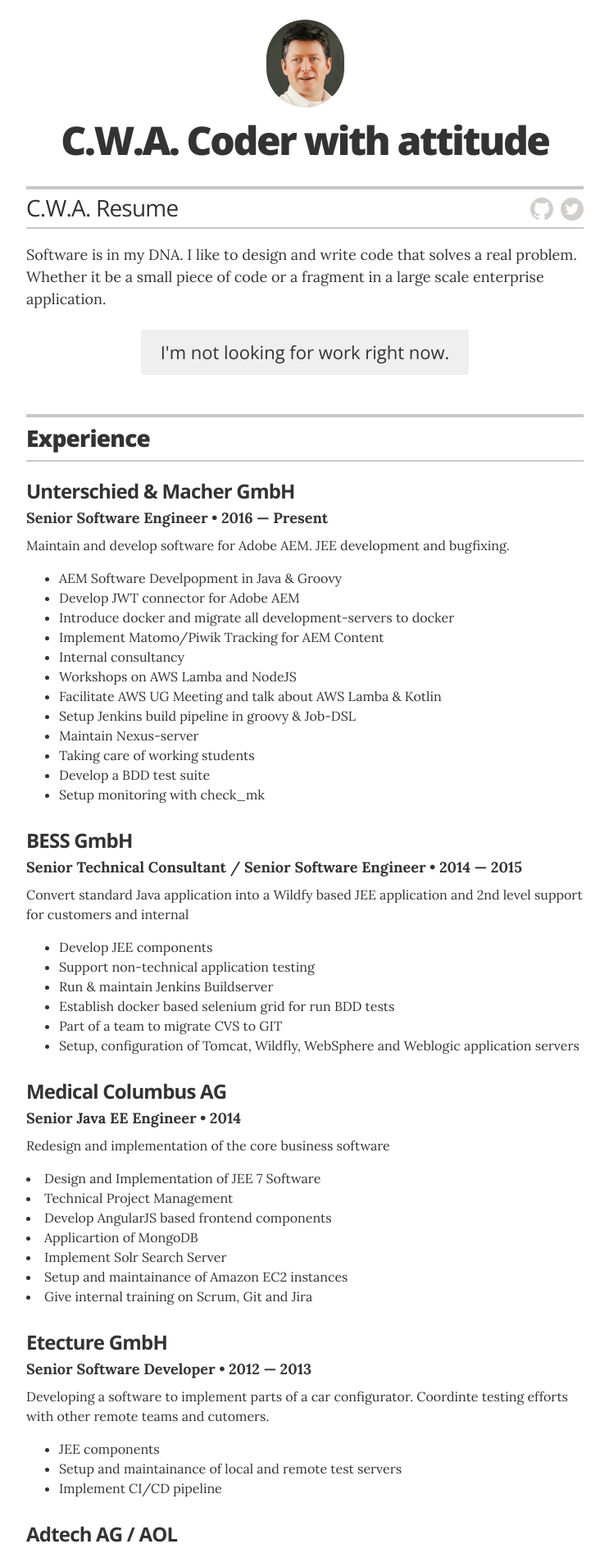
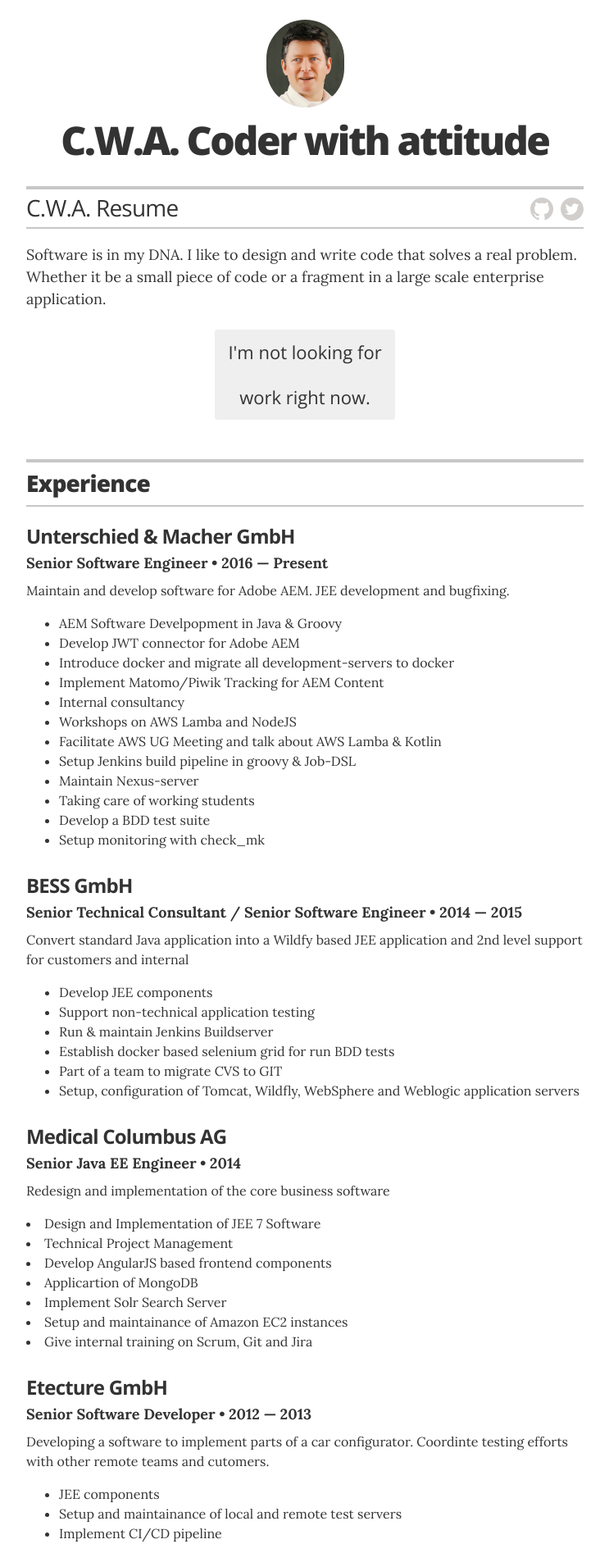
Before and after one commit to CWACoderWithAttitude/resume, a Jekyll site: the page built from index.html, in a window 1280 px wide. Shown: the top 1894 px of the page at 82% size, without its empty margins (268-1011 px from the left). Built offline with Jekyll 4.4.1, drawn with Linux system fonts in a browser that asks for light colours.

Commit message:
Fix info-box

```diff
--- a/_sass/_resume.scss
+++ b/_sass/_resume.scss
@@ -126,8 +126,6 @@
     background-color: #333;
     color: #fff;
   }
-
-  &.not-looking { width: 400px; }
 }
 
 // resume content styles
```
